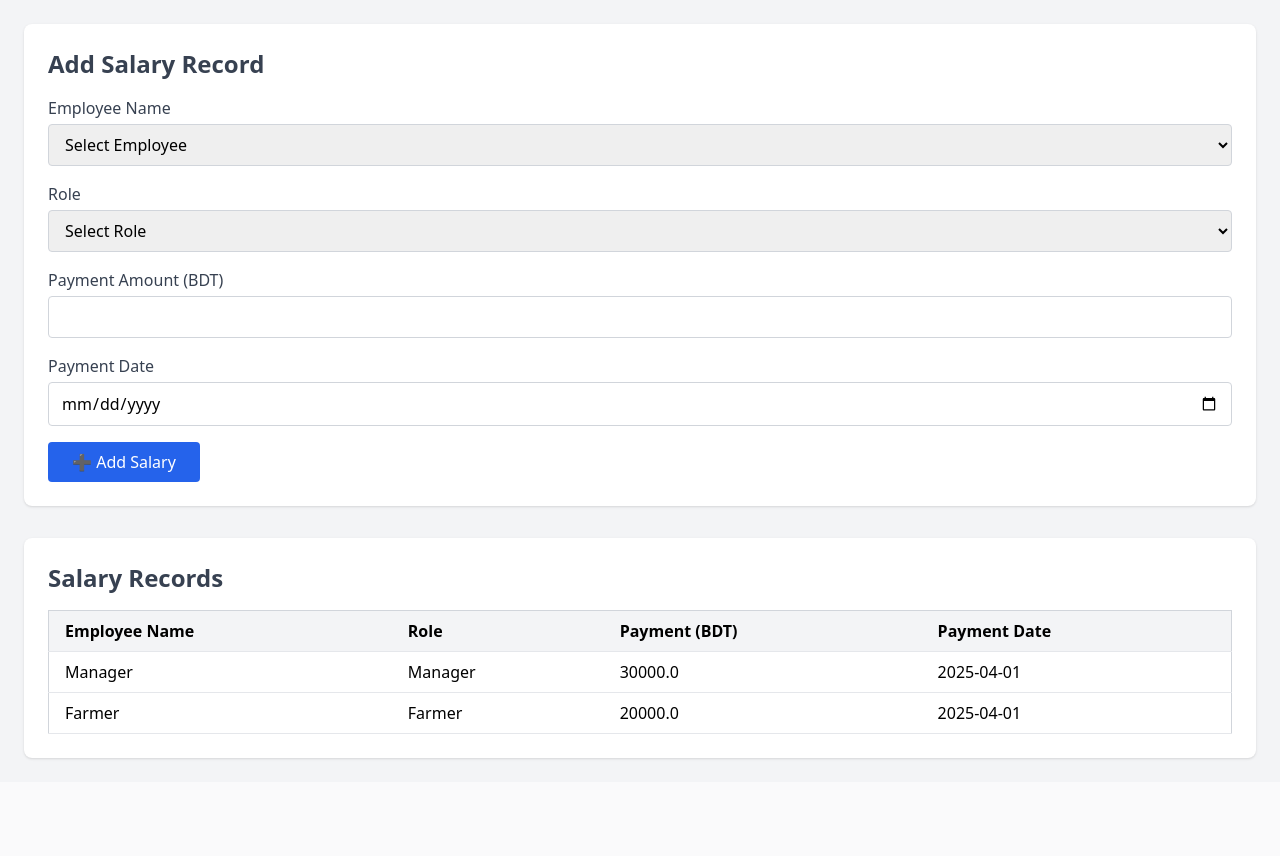
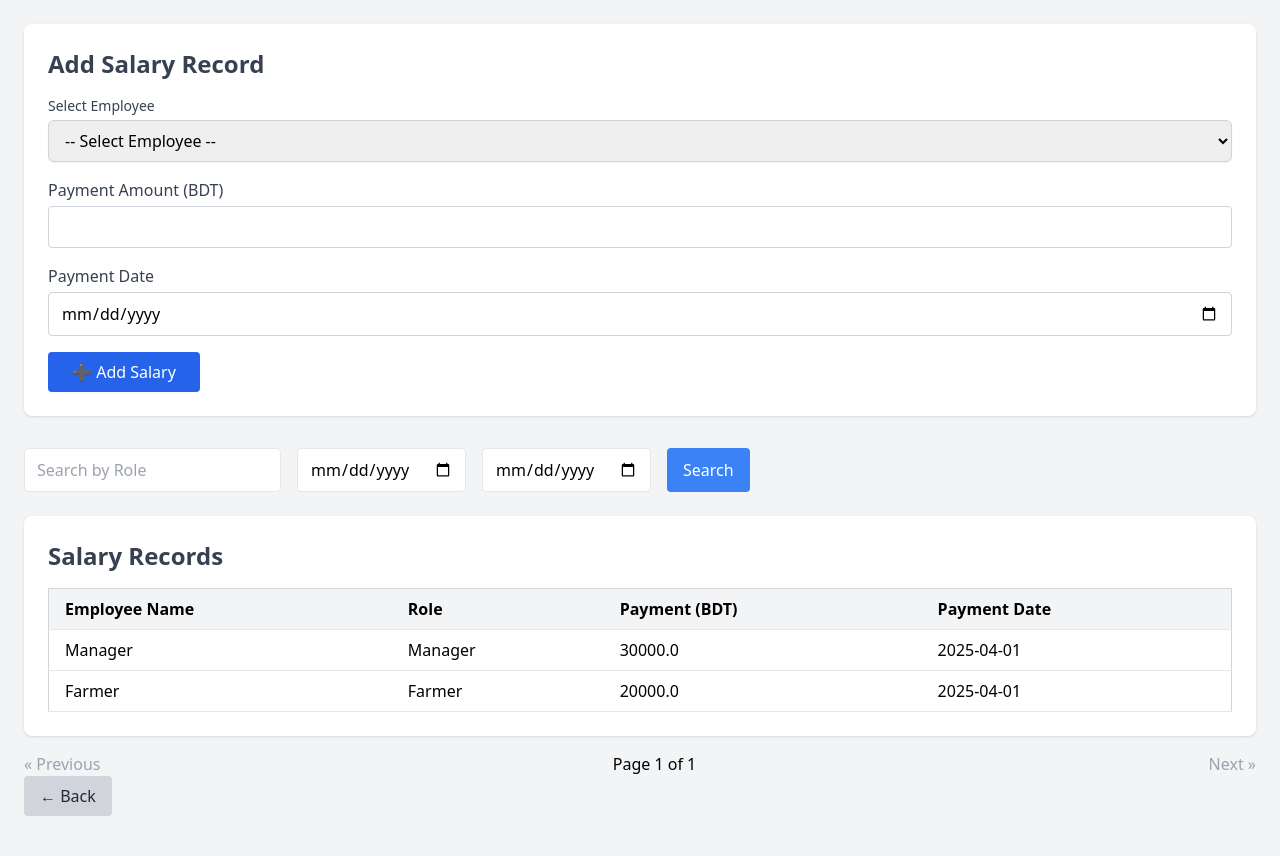
Before and after one commit to YbArzoo/Hashmurgi, a Flask app: page /admin/manage-salaries in a window 1280 px wide. Shown: the part 84-940 px from the top of the page. Before the commit the page ends 844 px from the top, so only its background shows below. Run offline with Flask 3, Linux system fonts and the light colour scheme; a user stored in the database is signed in; data comes from the database, SQL or seed files in the repository; both versions use the stored data as it was after the commit; some libraries are stand-ins or nearby versions.

Commit message:
Added employee list and updated record sales
Integrated with receipt part. Updated the salary with employee list to auto record all information. Also, created new employee list of the HashMurgi. Implemented auto record sales from the delivery.

```diff
--- a/app.py
+++ b/app.py
@@ -20,6 +20,7 @@ from models import db, User, Order, DeliveryPayment
 from sqlalchemy import func
 from sqlalchemy.orm import joinedload
 from flask import jsonify
+from sqlalchemy import and_
 
 
 #updated 24th april
@@ -395,6 +396,26 @@ def record_sales():
     return render_template('admin_record_sales.html', user=user, sales=sales, customers=customers, products=products)
 
 
+@app.route('/admin/invoices', methods=['GET', 'POST'])
+def manage_invoices():
+    if 'user_id' not in session:
+        return redirect(url_for('login'))
+
+    user = User.query.get(session['user_id'])
+    if not user or user.role != 'admin':
+        return redirect(url_for('login'))
+
+    if request.method == 'POST':
+        invoice_id = request.form['invoice_id']
+        new_status = request.form['status']
+        invoice = Invoice.query.get(invoice_id)
+        if invoice:
+            invoice.status = new_status
+            db.session.commit()
+        return redirect(url_for('manage_invoices'))
+
+    invoices = Invoice.query.order_by(Invoice.issue_date.desc()).all()
+    return render_template('admin_manage_invoices.html', user=user, invoices=invoices)
 
 
 
@@ -414,6 +435,7 @@ def generate_receipts():
         source_type = request.form['source_type']  # "sale" or "order"
         record_id = int(request.form['record_id'])
 
+        # Create PDF in memory
         buffer = io.BytesIO()
         p = canvas.Canvas(buffer, pagesize=letter)
         p.setFont("Helvetica", 12)
@@ -435,7 +457,7 @@ def generate_receipts():
             p.drawString(50, 690, f"Order Date: {order.order_date.strftime('%Y-%m-%d')}")
             p.drawString(50, 670, f"Status: {order.status}")
 
-            # List items
+        # List items
             y = 650
             p.drawString(50, y, "Items:")
             y -= 20
@@ -459,7 +481,6 @@ def generate_receipts():
         sales=sales,
         pending_orders=pending_orders
     )
-
 
 # Edit User Role (GET + POST)
 @app.route('/edit-user-role', methods=['GET', 'POST'])
@@ -2186,12 +2207,15 @@ def manage_orders():
 
         order = Order.query.get(order_id)
         if order:
+            status_changed_to_delivered = False
+
             if new_status:
+                # Check if status is being changed to Delivered
+                status_changed_to_delivered = (order.status != 'Delivered' and new_status == 'Delivered')
                 order.status = new_status
 
             if delivery_man_id:
                 new_dm_id = int(delivery_man_id)
-
                 if order.delivery_man_id != new_dm_id:
                     order.delivery_man_id = new_dm_id
 
@@ -2210,14 +2234,30 @@ def manage_orders():
                         )
                         db.session.add(notification)
 
+            # 🆕 Auto-record sales when status changes to Delivered
+            if status_changed_to_delivered and not getattr(order, 'is_sale_recorded', False):
+                for item in order.items:
+                    sale = Sale(
+                        customer_id=order.customer_id,
+                        product_id=item.product_id,
+                        quantity=item.quantity,
+                        total_amount=item.subtotal,
+                        sale_date=datetime.utcnow().date(),
+                        notes=f"Auto-recorded from delivered order #{order.id}"
+                    )
+                    db.session.add(sale)
+
+                # Mark this order as recorded (requires DB column)
+                order.is_sale_recorded = True
+
             db.session.commit()
-
 
     # Fetch again sorted by priority and order date
     orders = Order.query.order_by(Order.priority.desc(), Order.order_date.desc()).all()
     delivery_men = User.query.filter_by(role='delivery_man').all()
 
     return render_template('admin_manager_orders.html', user=user, orders=orders, delivery_men=delivery_men)
+
 
 
 @app.route('/add-to-cart/<int:product_id>', methods=['POST'])
@@ -2555,29 +2595,49 @@ def admin_income():
                            monthly_deliveries=monthly_deliveries,
                            chart_data=chart_data)
 
+
 @app.route('/admin/manage-salaries', methods=['GET', 'POST'])
 def manage_salaries():
     if 'user_id' not in session:
         return redirect(url_for('login'))
 
-    user = User.query.get(session['user_id'])
+    user = db.session.get(User, session['user_id'])
     if not user or user.role != 'admin':
         return redirect(url_for('login'))
 
-    # Get latest salary per user
-    subquery = db.session.query(
-        Salary.user_id,
-        func.max(Salary.payment_date).label('latest_payment')
-    ).group_by(Salary.user_id).subquery()
-
-    salaries = db.session.query(Salary).join(
-        subquery,
-        (Salary.user_id == subquery.c.user_id) & (Salary.payment_date == subquery.c.latest_payment)
-    ).all()
-
-    users = User.query.filter(User.role.in_(['manager', 'delivery_man'])).all()
-
-    return render_template('admin_manage_salary.html', user=user, users=users, salaries=salaries)
+    role_filter = request.args.get('role', '')
+    start_date = request.args.get('start_date', '')
+    end_date = request.args.get('end_date', '')
+
+    query = Salary.query.join(User)
+
+    if role_filter:
+        query = query.filter(User.role == role_filter)
+    if start_date and end_date:
+        start_dt = datetime.strptime(start_date, "%Y-%m-%d")
+        end_dt = datetime.strptime(end_date, "%Y-%m-%d")
+        query = query.filter(and_(Salary.payment_date >= start_dt, Salary.payment_date <= end_dt))
+
+    query = query.order_by(Salary.payment_date.desc())
+
+    # Pagination
+    page = request.args.get('page', 1, type=int)
+    per_page = 5
+    paginated_salaries = query.paginate(page=page, per_page=per_page)
+
+    users = User.query.filter(User.role.in_(['manager', 'delivery_man', 'farmer'])).all()
+
+    return render_template(
+        'admin_manage_salary.html',
+        user=user,
+        users=users,
+        salaries=paginated_salaries.items,
+        pagination=paginated_salaries,
+        role_filter=role_filter,
+        start_date=start_date,
+        end_date=end_date
+    )
+
 
 @app.route('/admin/add-salary', methods=['POST'])
 def add_salary():
@@ -2896,11 +2956,6 @@ def assign_task():
         return redirect(url_for('assign_task'))
 
     return render_template('admin_manager_assign_task.html', user=user, farmers=farmers, unread_count=unread_count)
-
-
-
-
-
 
 
 #06-May-2025
@@ -2942,6 +2997,32 @@ def payment_success():
 def payment_cancel():
     return render_template('payment_cancel.html')
 
+## Show Employee List
+@app.route('/employee-list')
+def employee_list():
+    if 'user_id' not in session:
+        return redirect(url_for('login'))
+
+    user = db.session.get(User, session['user_id'])
+
+    if not user or user.role not in ['admin', 'manager']:
+        return redirect(url_for('login'))
+
+    employees = User.query.filter(User.role.in_(['admin', 'manager', 'farmer', 'delivery_man'])).all()
+
+    # Fetch latest salary per employee
+    salary_subq = db.session.query(
+        Salary.user_id,
+        func.max(Salary.payment_date).label("latest_date")
+    ).group_by(Salary.user_id).subquery()
+
+    salaries = db.session.query(Salary).join(
+        salary_subq,
+        (Salary.user_id == salary_subq.c.user_id) & (Salary.payment_date == salary_subq.c.latest_date)
+    ).all()
+    salary_map = {s.user_id: s.amount for s in salaries}
+
+    return render_template('employee_list.html', user=user, employees=employees, salary_map=salary_map)
 
 
 
--- a/models.py
+++ b/models.py
@@ -48,6 +48,7 @@ class Order(db.Model):
     shipping_address = db.Column(db.Text)
     order_date = db.Column(db.DateTime, default=datetime.utcnow)
     delivery_date = db.Column(db.DateTime)
+    is_sale_recorded = db.Column(db.Boolean, default=False)
 
     # Add priority field
     priority = db.Column(db.Enum(PriorityLevel), default=PriorityLevel.medium)
--- a/templates/admin_manage_salary.html
+++ b/templates/admin_manage_salary.html
@@ -18,28 +18,17 @@
       <h2 class="text-2xl font-semibold text-gray-700 mb-4">Add Salary Record</h2>
       <form action="{{ url_for('add_salary') }}" method="POST" class="space-y-4">
 
-        <!-- Employee Name -->
-        <div>
-          <label class="block mb-1 font-medium text-gray-700">Employee Name</label>
-          <select name="user_id" class="w-full border border-gray-300 rounded px-3 py-2" required>
-            <option value="">Select Employee</option>
-            {% for user in users %}
-              <option value="{{ user.id }}">{{ user.name }} ({{ user.role | capitalize }})</option>
-            {% endfor %}
-          </select>
-        </div>
-
-        <!-- Role -->
-        <div>
-          <label class="block mb-1 font-medium text-gray-700">Role</label>
-          <select name="role" class="w-full border border-gray-300 rounded px-3 py-2" required>
-            <option value="">Select Role</option>
-            <option value="admin">Admin</option>
-            <option value="manager">Manager</option>
-            <option value="farmer">Farmer</option>
-            <option value="delivery_man">Delivery Man</option>
-          </select>
-        </div>
+        <!-- Combined Employee Name and Role -->
+      <!-- Combined Name + Role Dropdown -->
+      <div>
+        <label for="user_id" class="block text-sm font-medium text-gray-700">Select Employee</label>
+        <select name="user_id" id="user_id" required class="mt-1 block w-full border border-gray-300 rounded-md shadow-sm px-3 py-2">
+          <option value="">-- Select Employee --</option>
+          {% for u in users %}
+            <option value="{{ u.id }}">{{ u.name }} ({{ u.role.capitalize() }})</option>
+          {% endfor %}
+        </select>
+      </div>
 
         <!-- Payment Amount -->
         <div>
@@ -60,6 +49,21 @@
         </div>
       </form>
     </section>
+
+    <!-- Search Box -->
+    <form method="get" class="flex flex-wrap gap-4 mb-6">
+      <input type="text" name="role" placeholder="Search by Role"
+             value="{{ role_filter }}" class="px-3 py-2 border rounded">
+
+      <input type="date" name="start_date" value="{{ start_date }}"
+             class="px-3 py-2 border rounded">
+
+      <input type="date" name="end_date" value="{{ end_date }}"
+             class="px-3 py-2 border rounded">
+
+      <button type="submit" class="bg-blue-500 text-white px-4 py-2 rounded">Search</button>
+    </form>
+
 
     <!-- Existing Salary Records Table -->
     <section class="bg-white p-6 rounded-lg shadow">
@@ -91,6 +95,35 @@
         </table>
       </div>
     </section>
-  </div>
+
+    <!-- pagination section -->
+    {% set ns = namespace(params=request.args.to_dict()) %}
+    <div class="mt-4 flex justify-between items-center">
+
+      {% if pagination.has_prev %}
+        {% set ns.params = ns.params.update({'page': pagination.prev_num}) or ns.params %}
+        <a href="{{ url_for('manage_salaries', **ns.params) }}" class="text-blue-500 hover:underline">
+          &laquo; Previous
+        </a>
+      {% else %}
+        <span class="text-gray-400">&laquo; Previous</span>
+      {% endif %}
+
+      <span>Page {{ pagination.page }} of {{ pagination.pages }}</span>
+
+      {% if pagination.has_next %}
+        {% set ns.params = ns.params.update({'page': pagination.next_num}) or ns.params %}
+        <a href="{{ url_for('manage_salaries', **ns.params) }}" class="text-blue-500 hover:underline">
+          Next &raquo;
+        </a>
+      {% else %}
+        <span class="text-gray-400">Next &raquo;</span>
+      {% endif %}
+
+    </div>
+    <a href="{{ url_for('admin_income') }}"class="inline-block bg-gray-300 text-gray-800 px-4 py-2 rounded hover:bg-gray-400 mb-4">
+     &larr; Back
+    </a>
+
 </body>
 </html>
--- a/templates/admin_panel.html
+++ b/templates/admin_panel.html
@@ -63,6 +63,10 @@
           <a href="{{ url_for('edit_user_role') }}" class="bg-blue-500 text-white px-4 py-2 rounded hover:bg-blue-600 text-center">Edit User Roles</a>
           <a href="{{ url_for('add_admin') }}" class="bg-green-500 text-white px-4 py-2 rounded hover:bg-green-600 text-center">Add New Admin</a>
           <a href="{{ url_for('delete_users') }}" class="bg-red-500 text-white px-4 py-2 rounded hover:bg-red-600 text-center">Delete Users</a>
+          <a href="{{ url_for('employee_list') }}" class="bg-yellow-500 text-white px-4 py-2 rounded hover:bg-yellow-600 text-center">
+            Employee List
+          </a>
+
         </div>
       </section>
 
--- a/templates/admin_record_sales.html
+++ b/templates/admin_record_sales.html
@@ -86,7 +86,7 @@
         </table>
         <a href="{{ url_for('admin_panel') }}" class="bg-gray-500 text-white px-4 py-2 rounded hover:bg-gray-600 mb-4 inline-block">
             Back to Dashboard
-          </a>
+        </a>
 
     </div>
 
--- a/templates/assigned_orders.html
+++ b/templates/assigned_orders.html
@@ -174,10 +174,8 @@
       <a href="{{ url_for('delivery_dashboard') }}" class="inline-block mb-4 bg-gray-500 text-white px-4 py-2 rounded hover:bg-gray-600">
         Back to Dashboard
       </a>
-    </div>
+
+      </div>
     </main>
-
-
-
 </body>
 </html>
--- a/templates/farmer_daily_tasks.html
+++ b/templates/farmer_daily_tasks.html
@@ -183,8 +183,6 @@
         Back to Dashboard
       </a>
     </main>
-
-
   </div>
 </body>
 </html>
--- a/templates/feed_schedule.html
+++ b/templates/feed_schedule.html
@@ -194,9 +194,6 @@
         </a>
       </section>
     </main>
-
-
   </div>
-
 </body>
 </html>
--- a/templates/manager-dashboard.html
+++ b/templates/manager-dashboard.html
@@ -42,7 +42,10 @@
         <div class="grid grid-cols-1 md:grid-cols-3 gap-4">
           <a href="{{ url_for('poultry_stock') }}" class="bg-blue-500 text-white px-4 py-2 rounded hover:bg-blue-600 text-center">Check Stock</a>
           <a href="{{ url_for('orders') }}" class="bg-yellow-500 text-white px-4 py-2 rounded hover:bg-yellow-600 text-center">Track Orders</a>
-          <a href="#" class="bg-purple-500 text-white px-4 py-2 rounded hover:bg-purple-600 text-center">Employee List</a>
+          <a href="{{ url_for('employee_list') }}" class="bg-indigo-500 text-white px-4 py-2 rounded hover:bg-indigo-600 text-center">
+            Employee List
+          </a>
+
           <a href="{{ url_for('add_product') }}" class="bg-blue-500 text-white px-4 py-2 rounded hover:bg-blue-600 text-center">
             Add Product
           </a>
--- a/templates/sidebar_admin.html
+++ b/templates/sidebar_admin.html
@@ -4,7 +4,7 @@
     <nav class="space-y-4">
       <a href="{{ url_for('admin_panel') }}" class="block text-gray-700 hover:text-blue-500">Dashboard</a>
       <a href="{{ url_for('profile_management') }}" class="block text-gray-700 hover:text-blue-500">Profile Management</a>
-      <!-- <a href="{{ url_for('manage_tasks') }}" class="block text-gray-700 hover:text-blue-500">Manage Tasks</a> -->
+      <a href="{{ url_for('manage_tasks') }}" class="block text-gray-700 hover:text-blue-500">Manage Tasks</a>
       <a href="{{ url_for('feed_schedule') }}" class="block text-gray-700 hover:text-green-500">Feed Schedule</a>
       <a href="{{ url_for('notifications') }}" class="block text-gray-700 hover:text-blue-500">
         Notifications
--- a/templates/sidebar_manager.html
+++ b/templates/sidebar_manager.html
@@ -15,7 +15,7 @@
       </a>
       <!-- <a href="{{ url_for('orders') }}" class="block text-gray-700 hover:text-green-500">Track Order</a>
       <a href="{{ url_for('admin_reported_issues') }}" class="block text-gray-700 hover:text-green-500">Reported Issues</a> -->
-      <!-- <a href="{{ url_for('manage_tasks') }}" class="block text-gray-700 hover:text-green-500">Manage Tasks</a> -->
+      <a href="{{ url_for('manage_tasks') }}" class="block text-gray-700 hover:text-green-500">Manage Tasks</a>
       <!-- <a href="{{ url_for('manage_orders') }}" class="block text-gray-700 hover:text-blue-500">Manage Orders</a> -->
       <a href="{{ url_for('logout') }}" class="block text-red-600 hover:text-red-800">Logout</a>
     </nav>
--- a/templates/track_orders.html
+++ b/templates/track_orders.html
@@ -139,7 +139,6 @@
       <a href="{{ url_for('customer_dashboard') }}" class="inline-block mb-4 bg-gray-500 text-white px-4 py-2 rounded hover:bg-gray-600">
         Back to Dashboard
       </a>
-
     </main>
   </div>
 </body>
```
Also changed, not shown: migrations/versions/30a4208e3c74_ensure_is_sale_recorded_in_order.py (added, +32 -0 lines), migrations/versions/5a40fc49e826_add_is_sale_recorded_to_order.py (added, +34 -0 lines), templates/employee_list.html (added, +63 -0 lines), instance/hashmurgi.db.
